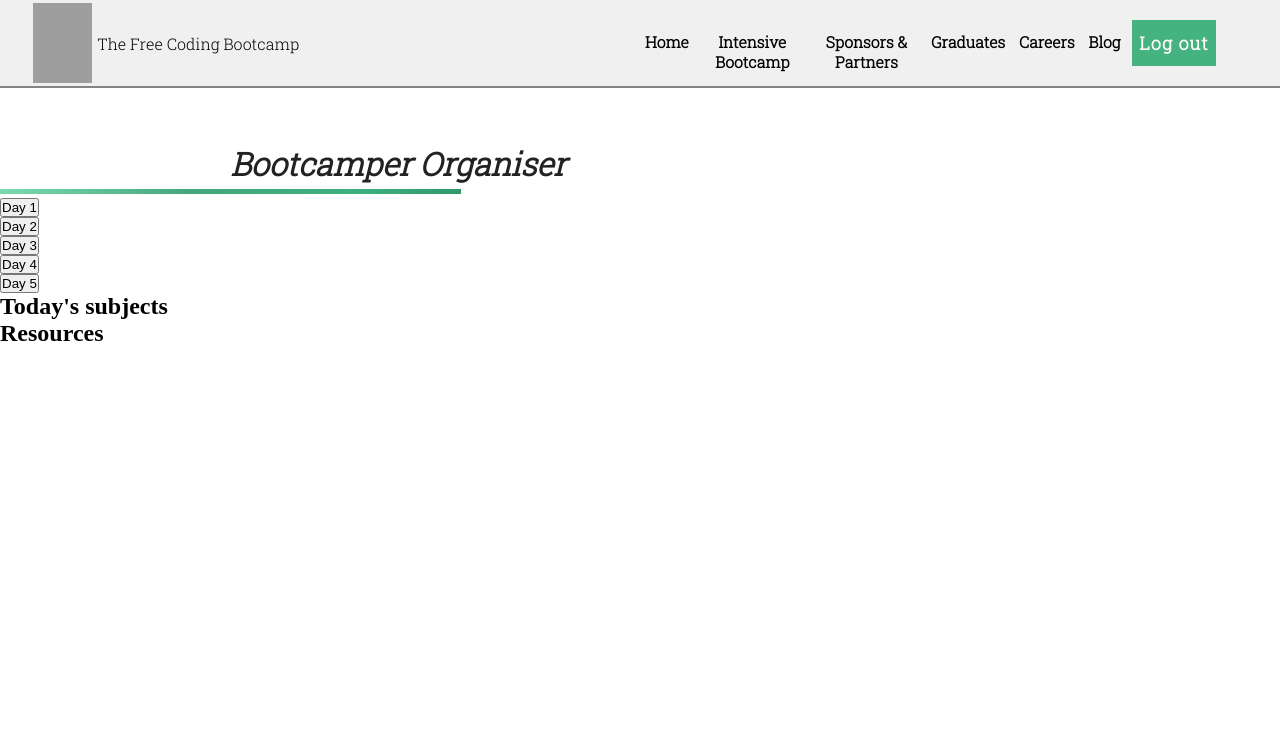
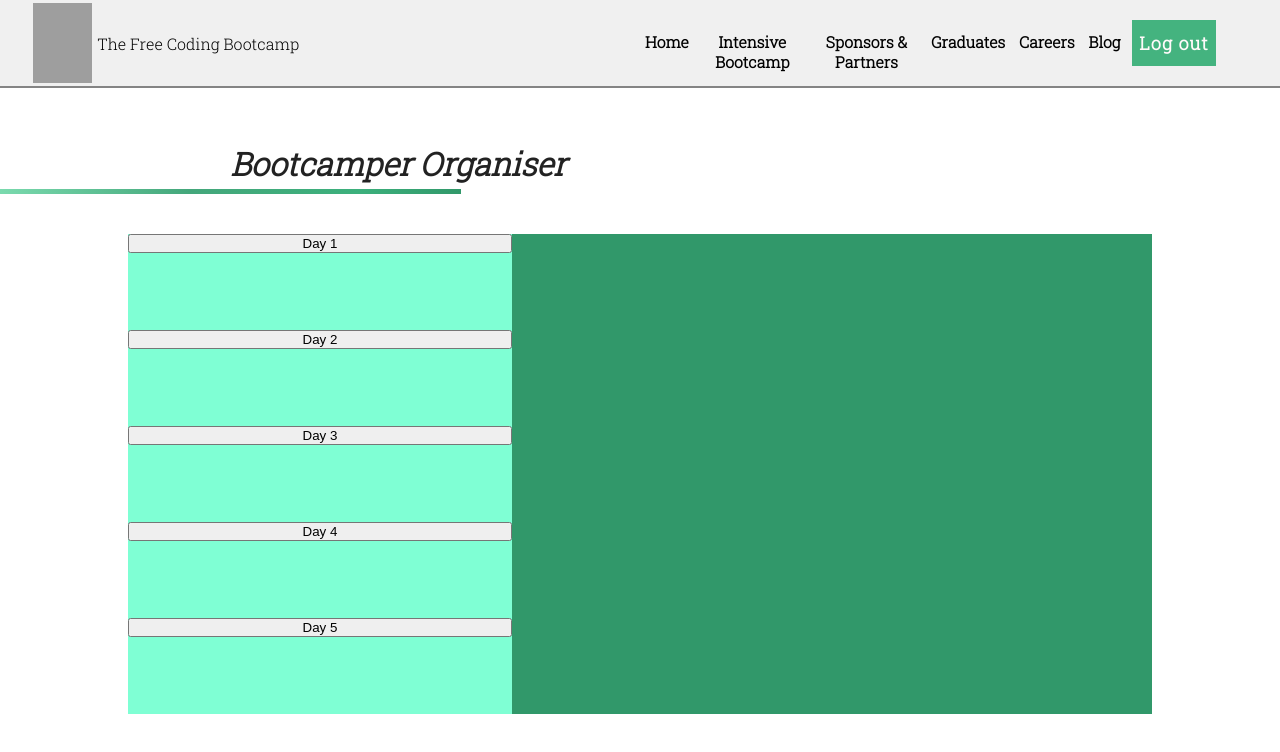
Before and after one commit to SchoolOfCode/w9_frontend-project-conor-lee-yasar-carlos, a React (Create React App) app in the folder my-app/: page / in a window 1280 px wide. Shown: the top 752 px of the page. Built offline with nearby package versions, Linux system fonts and the light colour scheme; grey boxes are pictures that could not be loaded.

Commit message:
Added app CSS

```diff
--- a/my-app/src/App.css
+++ b/my-app/src/App.css
@@ -186,3 +186,74 @@ h1 {
       width:36vw;
    }
 }
+
+main {
+  display: flex;
+  justify-content: center;
+  margin-top: 5vh;
+}
+
+.categories {
+  display: flex;
+  flex-direction: column;
+  width: 30vw;
+  height: 60vh;
+  background-color: aquamarine;
+}
+
+.categories-map {
+  display: flex;
+  flex-direction: column;
+  width: 30vw;
+  height: 60vh;
+}
+
+.todo {
+  display: flex;
+  justify-content: center;
+  align-items: center;
+  width: 50vw;
+  height: 60vh;
+  background-color: #31986a;
+}
+
+.todo-container {
+  display: flex;
+  flex-direction: column;
+  width: 30vw;
+  height: 50vh;
+  background-color: bisque;
+}
+
+.resources-container {
+  display: flex;
+  flex-direction: column;
+  width: 30vw;
+  height: 50vh;
+  background-color: blueviolet;
+}
+
+.default-invis {
+  display: flex;
+  width: 30vw;
+  height: 50vh;
+  visibility: hidden;
+}
+
+.todo-list-item {
+  display: flex;
+  width: 100%;
+  height: 3vh;
+  background-color: #313d98;
+}
+
+.resource-list-item {
+  display: flex;
+  width: 100%;
+  height: 3vh;
+  background-color: #318398;
+}
+
+h2 {
+  font-size: 16px;
+}
```
